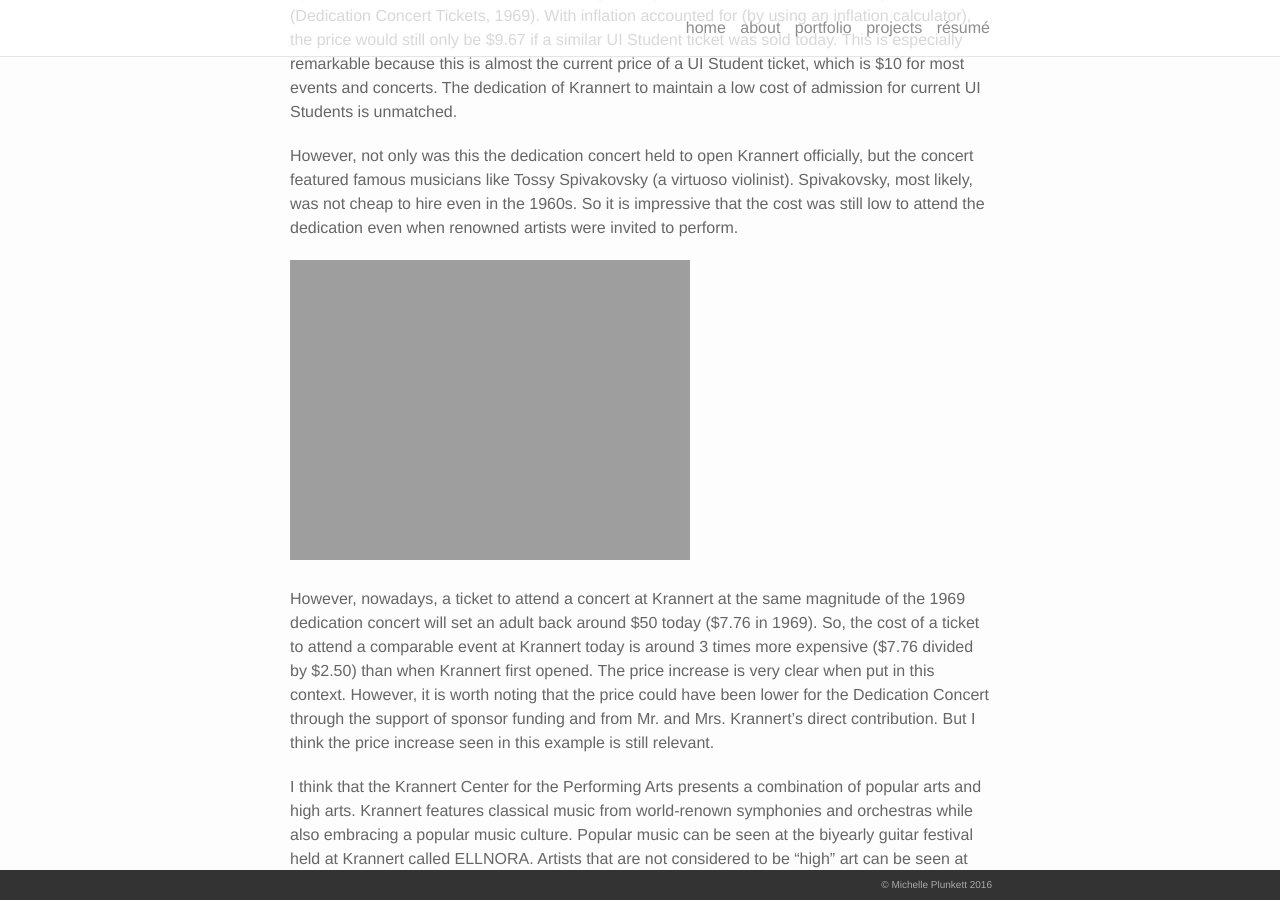
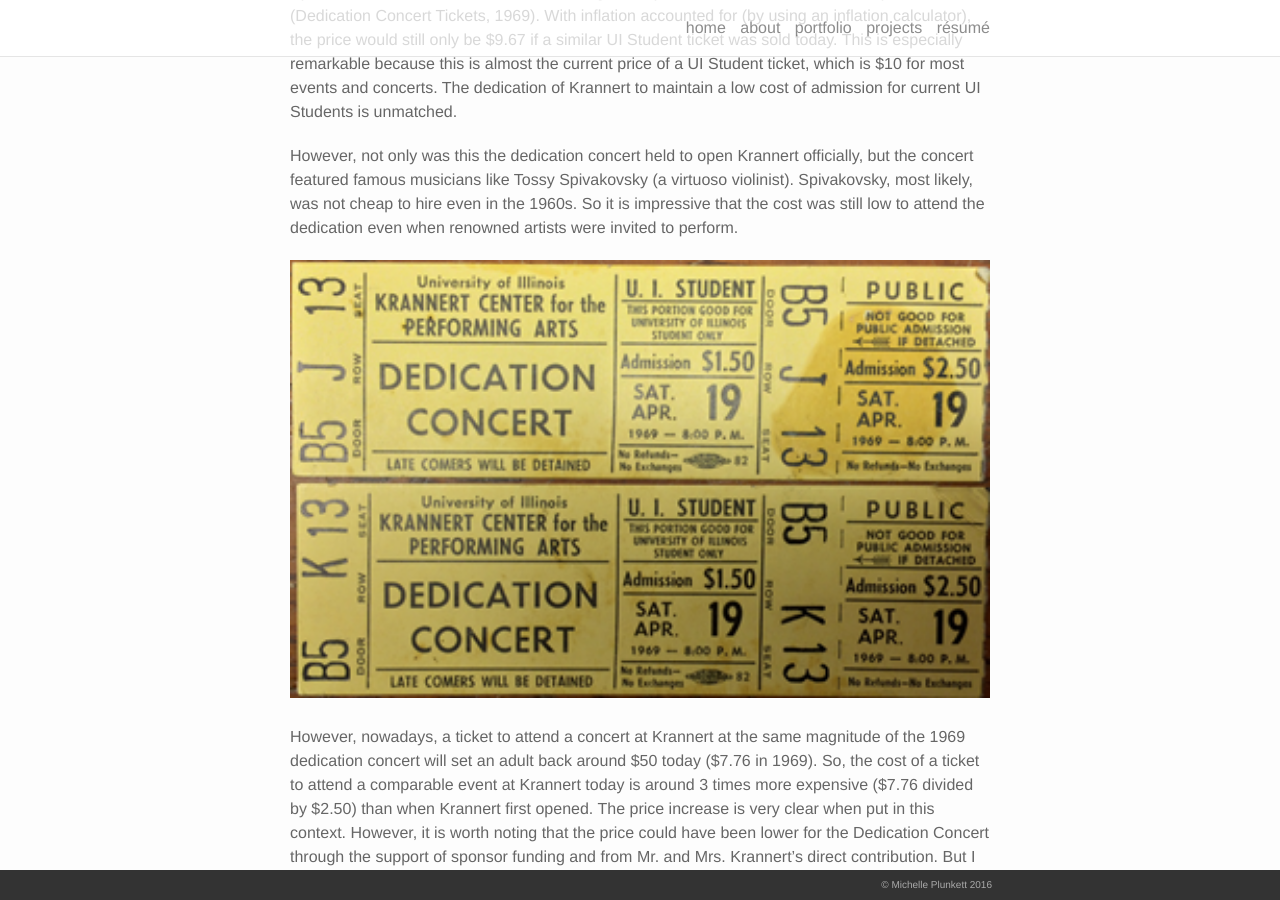
Before and after one commit to michelleplunkett/michelleplunkett.github.io, a Jekyll site: the page built from _portfolio/Discussion_2.markdown, in a window 1280 px wide and 900 px high, scrolled down 760 px. Built offline with Jekyll 4.4.1, drawn with Linux system fonts in a browser that asks for light colours; nearby versions of some CDN libraries.

Commit message:
Update Discussion_2.markdown

```diff
--- a/_portfolio/Discussion_2.markdown
+++ b/_portfolio/Discussion_2.markdown
@@ -20,7 +20,7 @@
 
 However, not only was this the dedication concert held to open Krannert officially, but the concert featured famous musicians like Tossy Spivakovsky (a virtuoso violinist). Spivakovsky, most likely, was not cheap to hire even in the 1960s. So it is impressive that the cost was still low to attend the dedication even when renowned artists were invited to perform.
 
-![Discussion 2 Image 1](/img/discussion1.png =100%)
+<img src="/img/discussion1.png" width="100%">
 
 However, nowadays, a ticket to attend a concert at Krannert at the same magnitude of the 1969 dedication concert will set an adult back around $50 today ($7.76 in 1969). So, the cost of a ticket to attend a comparable event at Krannert today is around 3 times more expensive ($7.76 divided by $2.50) than when Krannert first opened. The price increase is very clear when put in this context. However, it is worth noting that the price could have been lower for the Dedication Concert through the support of sponsor funding and from Mr. and Mrs. Krannert's direct contribution. But I think the price increase seen in this example is still relevant.
 
```
